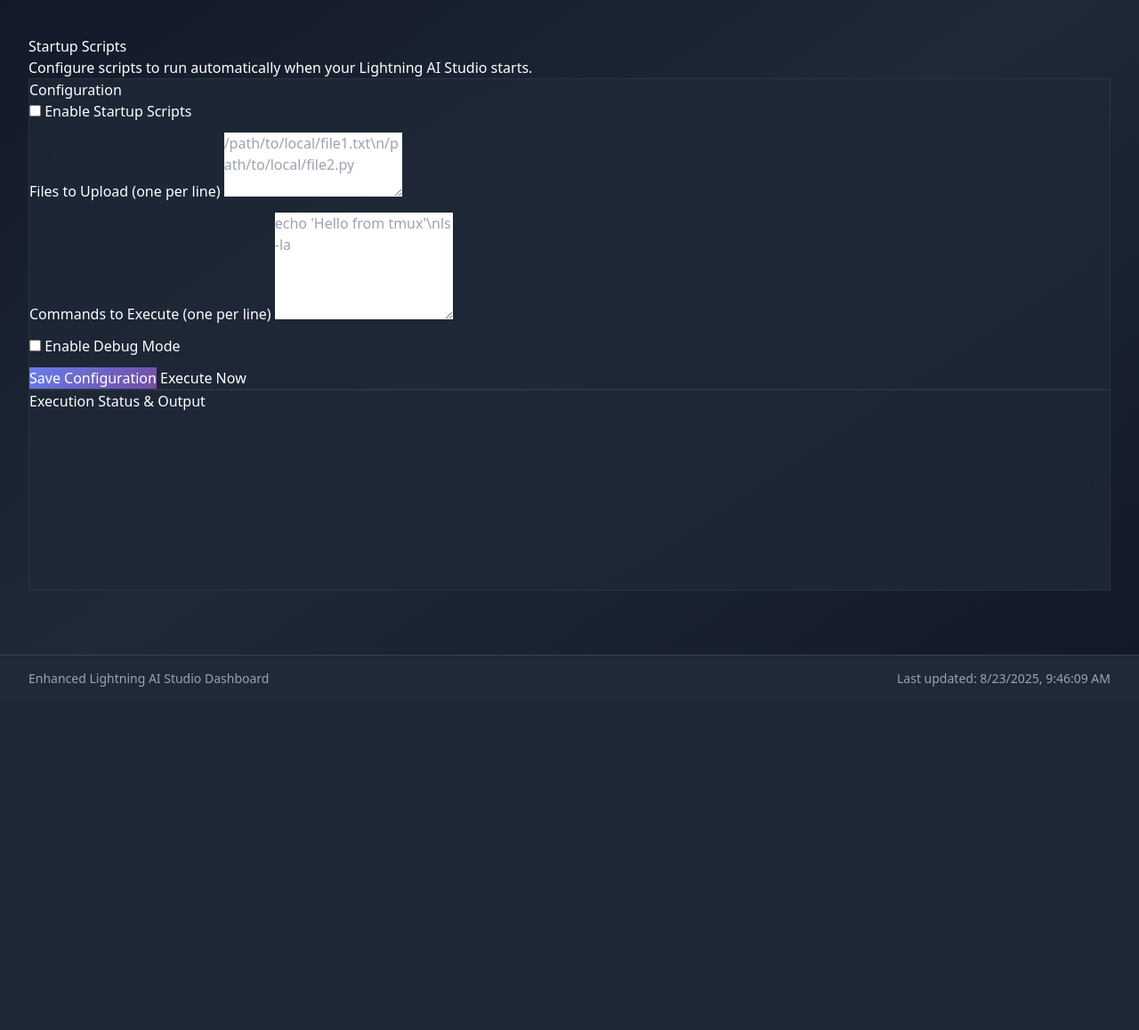
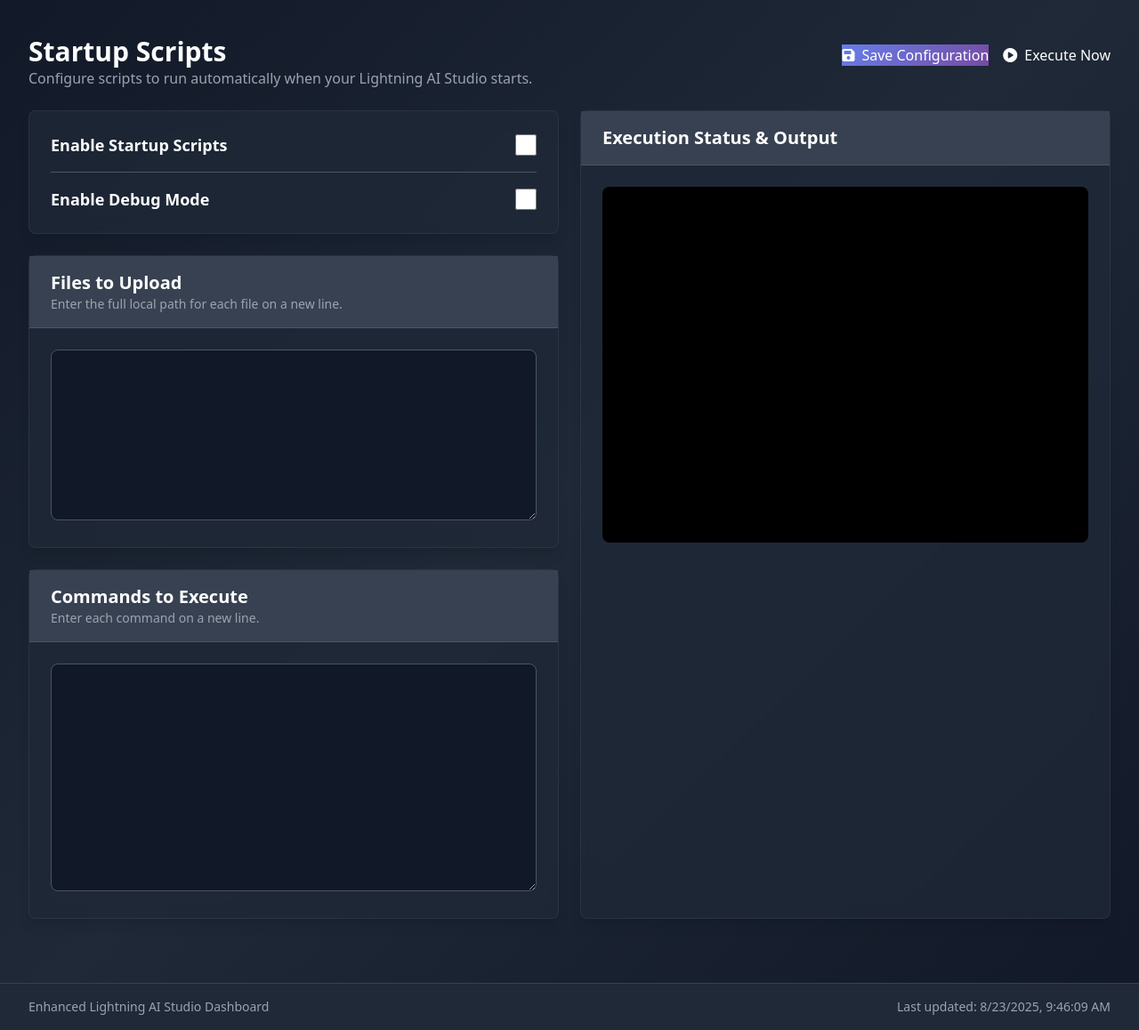
Before and after one commit to Myster-Pmf/Lightning-, a Python web app: template templates/startup_scripts.html in a window 1280 px wide. Shown: the part 65-1223 px from the top of the page at 89% size. Before the commit the page ends 837 px from the top, so only its background shows below. Run offline with Jinja, Linux system fonts and the light colour scheme; the template is opened without the code that fills it, so the values that code supplies are empty.

Commit message:
startup ui updated

```diff
--- a/templates/startup_scripts.html
+++ b/templates/startup_scripts.html
@@ -1,60 +1,81 @@
+
+
 {% extends "base.html" %}
 
 {% block title %}Startup Scripts{% endblock %}
 
 {% block content %}
 <div class="container-fluid">
-    <h1 class="mt-4">Startup Scripts</h1>
-    <p>Configure scripts to run automatically when your Lightning AI Studio starts.</p>
+    <div class="flex justify-between items-center">
+        <div>
+            <h1 class="mt-4 text-3xl font-bold">Startup Scripts</h1>
+            <p class="text-gray-400">Configure scripts to run automatically when your Lightning AI Studio starts.</p>
+        </div>
+        <div class="flex gap-4">
+            <button type="button" class="btn btn-primary" onclick="saveConfig()">
+                <i class="fas fa-save mr-2"></i>Save Configuration
+            </button>
+            <button type="button" class="btn btn-secondary" onclick="executeNow()">
+                <i class="fas fa-play-circle mr-2"></i>Execute Now
+            </button>
+        </div>
+    </div>
 
-    <div class="row">
-        <div class="col-md-6">
-            <div class="card">
-                <div class="card-header">
-                    Configuration
-                </div>
-                <div class="card-body">
+    <div class="grid grid-cols-1 lg:grid-cols-2 gap-6 mt-6">
+        <!-- Configuration Column -->
+        <div class="flex flex-col gap-6">
+            <div class="card bg-gray-800 rounded-lg shadow-lg">
+                <div class="card-body p-6">
                     <form id="startup-script-form">
-                        <div class="form-group form-check">
-                            <input type="checkbox" class="form-check-input" id="enabled">
-                            <label class="form-check-label" for="enabled">Enable Startup Scripts</label>
+                        <div class="flex items-center justify-between mb-4">
+                            <label for="enabled" class="font-semibold text-lg">Enable Startup Scripts</label>
+                            <input type="checkbox" id="enabled" class="form-checkbox h-6 w-6 text-blue-600 bg-gray-700 border-gray-600 rounded focus:ring-blue-500">
                         </div>
-
-                        <div class="form-group mt-3">
-                            <label for="files">Files to Upload (one per line)</label>
-                            <textarea class="form-control" id="files" rows="3" placeholder="/path/to/local/file1.txt\n/path/to/local/file2.py"></textarea>
+                        <hr class="border-gray-600 my-4">
+                        <div class="flex items-center justify-between">
+                            <label for="debug_mode" class="font-semibold text-lg">Enable Debug Mode</label>
+                            <input type="checkbox" id="debug_mode" class="form-checkbox h-6 w-6 text-yellow-500 bg-gray-700 border-gray-600 rounded focus:ring-yellow-500">
                         </div>
-
-                        <div class="form-group mt-3">
-                            <label for="commands">Commands to Execute (one per line)</label>
-                            <textarea class="form-control" id="commands" rows="5" placeholder="echo 'Hello from tmux'\nls -la"></textarea>
-                        </div>
-
-                        <div class="form-group form-check mt-3">
-                            <input type="checkbox" class="form-check-input" id="debug_mode">
-                            <label class="form-check-label" for="debug_mode">Enable Debug Mode</label>
-                        </div>
-
-                        <button type="button" class="btn btn-primary mt-3" onclick="saveConfig()">Save Configuration</button>
-                        <button type="button" class="btn btn-secondary mt-3" onclick="executeNow()">Execute Now</button>
                     </form>
                 </div>
             </div>
+
+            <div class="card bg-gray-800 rounded-lg shadow-lg">
+                <div class="card-header bg-gray-700 px-6 py-4 border-b border-gray-600">
+                    <h2 class="text-xl font-semibold">Files to Upload</h2>
+                    <p class="text-sm text-gray-400">Enter the full local path for each file on a new line.</p>
+                </div>
+                <div class="card-body p-6">
+                    <textarea id="files" class="w-full h-48 bg-gray-900 text-white font-mono p-4 rounded-lg border border-gray-600 focus:ring-2 focus:ring-blue-500"></textarea>
+                </div>
+            </div>
+
+            <div class="card bg-gray-800 rounded-lg shadow-lg">
+                <div class="card-header bg-gray-700 px-6 py-4 border-b border-gray-600">
+                    <h2 class="text-xl font-semibold">Commands to Execute</h2>
+                    <p class="text-sm text-gray-400">Enter each command on a new line.</p>
+                </div>
+                <div class="card-body p-6">
+                    <textarea id="commands" class="w-full h-64 bg-gray-900 text-white font-mono p-4 rounded-lg border border-gray-600 focus:ring-2 focus:ring-blue-500"></textarea>
+                </div>
+            </div>
         </div>
-        <div class="col-md-6">
-            <div class="card">
-                <div class="card-header">
-                    Execution Status & Output
-                </div>
-                <div class="card-body">
-                    <div id="execution-status"></div>
-                    <pre id="execution-output" class="bg-dark text-white p-3" style="min-height: 200px; max-height: 400px; overflow-y: auto;"></pre>
-                </div>
+
+        <!-- Execution Column -->
+        <div class="card bg-gray-800 rounded-lg shadow-lg">
+            <div class="card-header bg-gray-700 px-6 py-4 border-b border-gray-600 flex justify-between items-center">
+                <h2 class="text-xl font-semibold">Execution Status & Output</h2>
+                <div id="execution-status-indicator" class="flex items-center gap-2 text-sm font-semibold"></div>
+            </div>
+            <div class="card-body p-6">
+                <div id="execution-output" class="bg-black text-white p-4 rounded-lg font-mono text-sm" style="min-height: 400px; max-height: 600px; overflow-y: auto;"></div>
             </div>
         </div>
     </div>
 </div>
+{% endblock %}
 
+{% block extra_js %}
 <script>
     let executionInterval;
 
@@ -89,16 +110,16 @@
         .then(response => response.json())
         .then(data => {
             if (data.success) {
-                showStatus('Configuration saved successfully.', 'success');
+                showNotification('Configuration saved successfully.', 'success');
             } else {
-                showStatus(`Error: ${data.error}`, 'danger');
+                showNotification(`Error: ${data.error}`, 'error');
             }
         });
     }
 
     function executeNow() {
-        showStatus('Executing startup script... Please wait.', 'info');
-        document.getElementById('execution-output').textContent = '';
+        setExecutionStatus('running', 'Executing startup script...');
+        document.getElementById('execution-output').innerHTML = '';
         if (executionInterval) {
             clearInterval(executionInterval);
         }
@@ -109,10 +130,10 @@
         .then(response => response.json())
         .then(data => {
             if (data.success) {
-                showStatus('Execution started. Polling for output...', 'info');
+                showNotification('Execution started. Polling for output...', 'info');
                 pollExecutionOutput(data.execution_id);
             } else {
-                showStatus(`Error: ${data.error}`, 'danger');
+                setExecutionStatus('failed', `Error: ${data.error}`);
             }
         });
     }
@@ -123,30 +144,44 @@
                 .then(response => response.json())
                 .then(data => {
                     if (data.success) {
-                        document.getElementById('execution-output').textContent = data.output;
+                        const outputHtml = data.output.split('\n').map(line => {
+                            let color = 'text-gray-300';
+                            if (line.toLowerCase().includes('error') || line.toLowerCase().includes('failed')) {
+                                color = 'text-red-400';
+                            } else if (line.toLowerCase().includes('success') || line.toLowerCase().includes('completed')) {
+                                color = 'text-green-400';
+                            }
+                            return `<div class="${color}">${line}</div>`;
+                        }).join('');
+                        document.getElementById('execution-output').innerHTML = outputHtml;
+
                         if (data.status === 'completed' || data.status === 'failed') {
                             clearInterval(executionInterval);
-                            showStatus(`Execution ${data.status}.`, data.status === 'completed' ? 'success' : 'danger');
+                            setExecutionStatus(data.status, `Execution ${data.status}.`);
                         }
-                    } else {
+                    }
+                    else {
                         clearInterval(executionInterval);
-                        showStatus(`Error polling for output: ${data.error}`, 'danger');
+                        setExecutionStatus('failed', `Error polling for output: ${data.error}`);
                     }
                 });
         }, 2000);
     }
 
-    function showStatus(message, type) {
-        const statusContainer = document.getElementById('execution-status');
-        const alert = `
-            <div class="alert alert-${type} alert-dismissible fade show" role="alert">
-                ${message}
-                <button type="button" class="close" data-dismiss="alert" aria-label="Close">
-                    <span aria-hidden="true">&times;</span>
-                </button>
-            </div>
-        `;
-        statusContainer.innerHTML = alert;
+    function setExecutionStatus(status, message) {
+        const indicator = document.getElementById('execution-status-indicator');
+        let statusHtml = '';
+
+        if (status === 'running') {
+            statusHtml = `<i class="fas fa-spinner fa-spin text-yellow-400 mr-2"></i> <span class="text-yellow-400">${message}</span>`;
+        } else if (status === 'completed') {
+            statusHtml = `<i class="fas fa-check-circle text-green-400 mr-2"></i> <span class="text-green-400">${message}</span>`;
+        } else if (status === 'failed') {
+            statusHtml = `<i class="fas fa-times-circle text-red-400 mr-2"></i> <span class="text-red-400">${message}</span>`;
+        } else {
+            statusHtml = `<i class="fas fa-question-circle text-gray-400 mr-2"></i> <span class="text-gray-400">${message}</span>`;
+        }
+        indicator.innerHTML = statusHtml;
     }
 </script>
 {% endblock %}
```
Also changed, not shown: app/services/file_service.py (+2 -11 lines), app/services/startup_script_service.py (+10 -5 lines).
